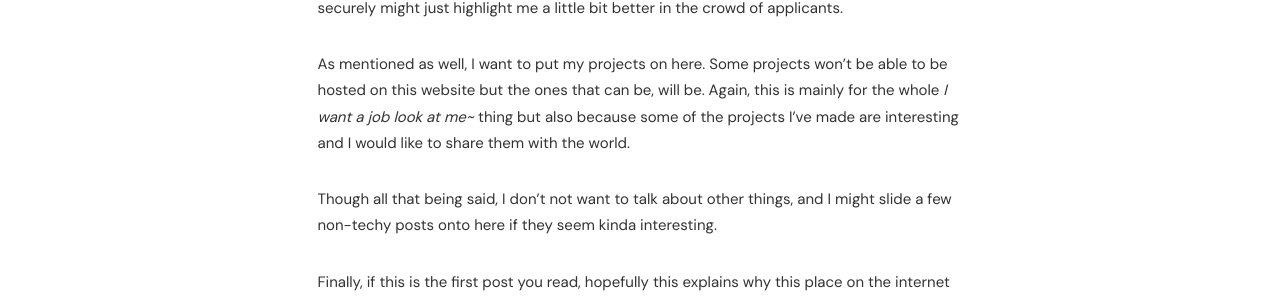
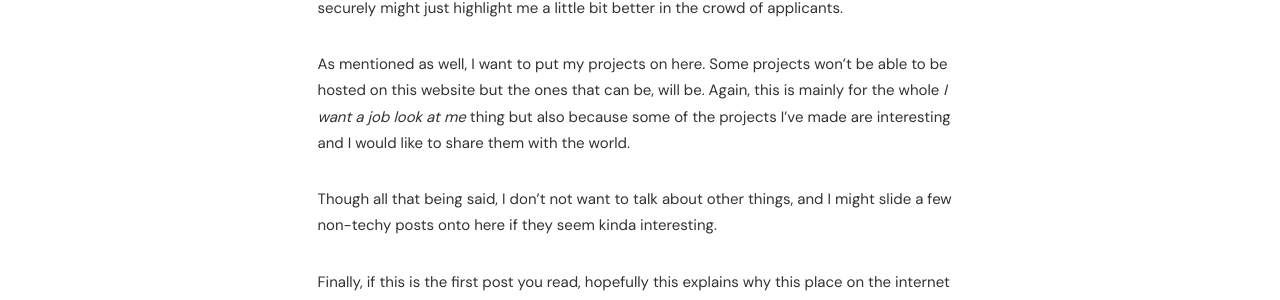
Before and after one commit to mrmelonson/zelenyy_blog, a Jekyll site: the page built from _posts/2022-06-05-First-post!.md, in a window 1280 px wide. Shown: the part 965-1265 px from the top of the page. Built offline with Jekyll 4.4.1, drawn with Linux system fonts in a browser that asks for light colours.

Commit message:
removed 1 character

```diff
--- a/_posts/2022-06-05-First-post!.md
+++ b/_posts/2022-06-05-First-post!.md
@@ -24,7 +24,7 @@ this leads onto my next point...
 
 Great question reader! The type of content I want to put on here will mainly focus on tech, cybersecurity, networking, programming, etc. This is because I do want to use this blog to extend my CV, and me writing about stuff like my home network and how I configure servers securely might just highlight me a little bit better in the crowd of applicants.
 
-As mentioned as well, I want to put my projects on here. Some projects won’t be able to be hosted on this website but the ones that can be, will be. Again, this is mainly for the whole *I want a job look at me~* thing but also because some of the projects I've made are interesting and I would like to share them with the world.
+As mentioned as well, I want to put my projects on here. Some projects won’t be able to be hosted on this website but the ones that can be, will be. Again, this is mainly for the whole *I want a job look at me* thing but also because some of the projects I've made are interesting and I would like to share them with the world.
 
 Though all that being said, I don't not want to talk about other things, and I might slide a few non-techy posts onto here if they seem kinda interesting.
 
```
